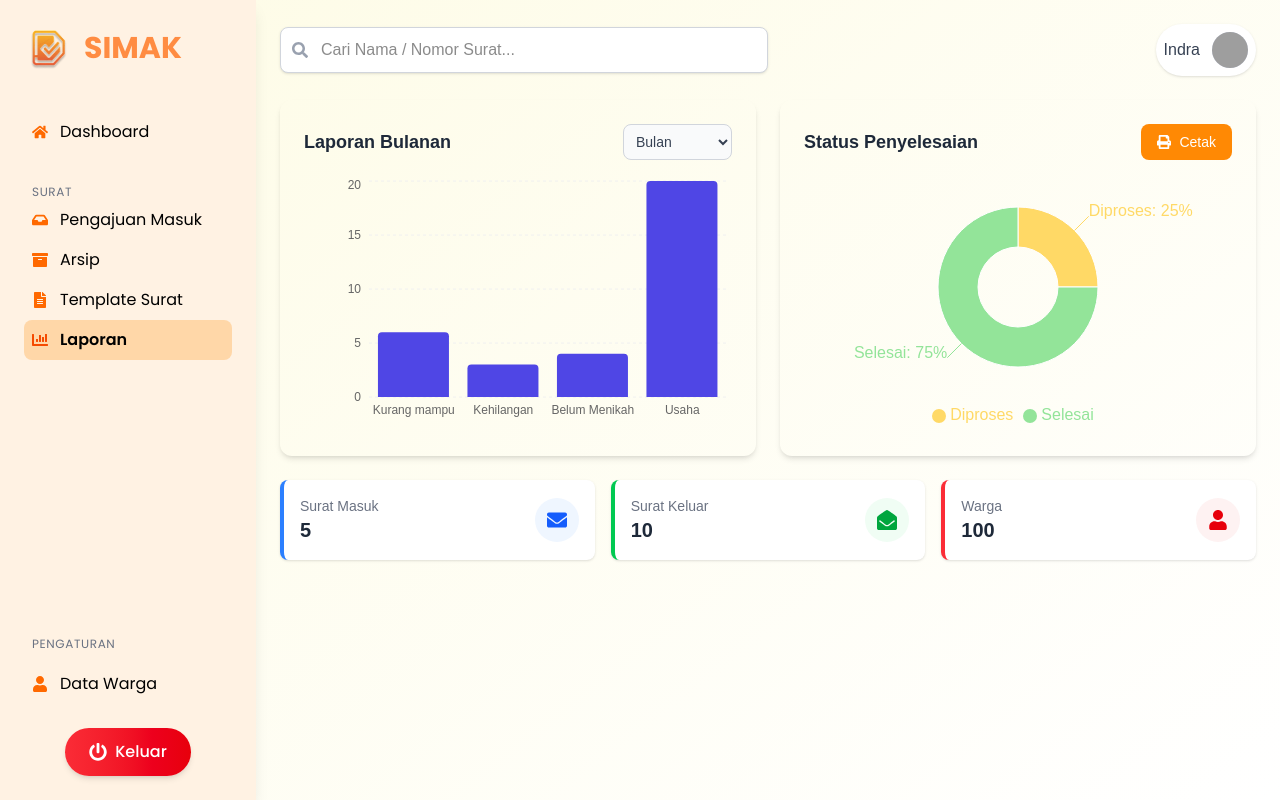
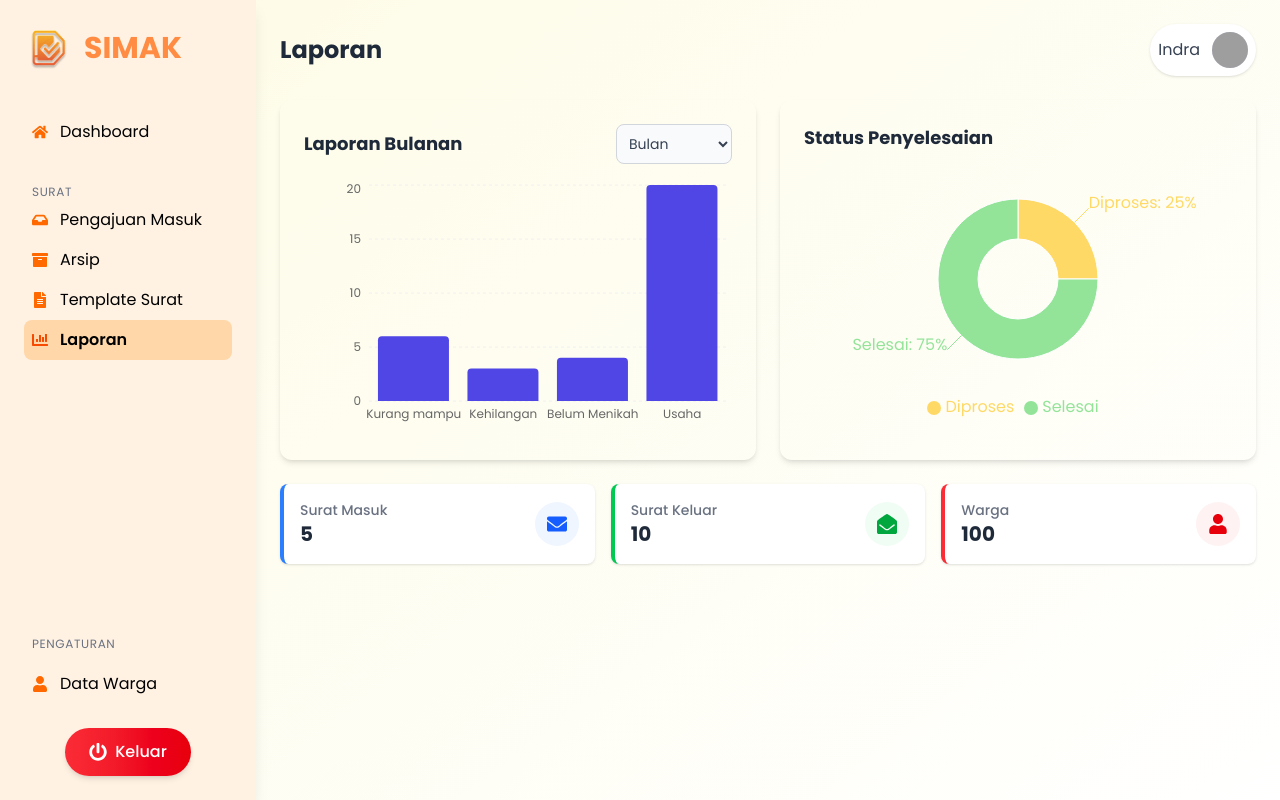
Before and after one commit to affanshdr/SIMAK, a Next.js app: page /Admin-Laporan in a window 1280 px wide. Built offline with nearby package versions, Linux system fonts and the light colour scheme; grey boxes are pictures that could not be loaded.

Commit message:
laporan update

```diff
--- a/src/app/Admin-Laporan/page.tsx
+++ b/src/app/Admin-Laporan/page.tsx
@@ -2,7 +2,7 @@
 
 import React from "react";
 import NavbarAdmin from "../../components/NavbarAdmin";
-import { FaUser, FaEnvelope, FaEnvelopeOpen, FaSearch, FaPrint } from "react-icons/fa";
+import { FaUser, FaEnvelope, FaEnvelopeOpen } from "react-icons/fa";
 import {
   BarChart,
   Bar,
@@ -41,19 +41,20 @@ const COLORS = {
 
 const LaporanAdmin = () => {
   return (
-    <div className="ml-64 min-h-screen bg-gradient-to-br from-yellow-50 to-white p-6">
+    <div
+      className="ml-64 min-h-screen bg-gradient-to-br from-yellow-50 to-white p-6"
+      style={{ fontFamily: "var(--font-poppins)" }}
+    >
       <NavbarAdmin currentPath="/Admin-Laporan" />
 
-      {/* Search + Profile */}
+      {/* Header Laporan + Profile */}
       <div className="flex flex-col md:flex-row justify-between items-center mb-6 gap-4">
-        <div className="relative w-full md:w-1/2">
-          <FaSearch className="absolute left-3 top-1/2 transform -translate-y-1/2 text-gray-400" />
-          <input
-            type="text"
-            placeholder="Cari Nama / Nomor Surat..."
-            className="w-full pl-10 pr-4 py-2.5 rounded-lg border border-gray-300 focus:outline-none focus:ring-2 focus:ring-indigo-500 focus:border-transparent shadow-sm bg-white"
-          />
-        </div>
+        <h1
+          className="text-2xl font-bold text-gray-800"
+          style={{ fontFamily: "var(--font-poppins)" }}
+        >
+          Laporan
+        </h1>
         <div className="flex items-center space-x-3 bg-white p-2 rounded-full shadow-sm">
           <span className="text-gray-700">Indra</span>
           <div className="w-9 h-9 rounded-full bg-indigo-100 flex items-center justify-center overflow-hidden">
@@ -112,15 +113,9 @@ const LaporanAdmin = () => {
           </div>
         </div>
 
-        {/* Pie Chart - Fixed button positioning */}
+        {/* Pie Chart */}
         <div className="bg-yellow p-6 rounded-xl shadow-md">
-          <div className="flex justify-between items-center mb-4">
-            <h2 className="font-bold text-lg text-gray-800">Status Penyelesaian</h2>
-            <button className="flex items-center gap-2 bg-orange-400 hover:bg-orange-500 text-white font-medium py-2 px-4 rounded-lg transition-colors">
-              <FaPrint className="text-sm" />
-              <span className="text-sm">Cetak</span>
-            </button>
-          </div>
+          <h2 className="font-bold text-lg text-gray-800 mb-4">Status Penyelesaian</h2>
           <div className="h-64">
             <ResponsiveContainer width="100%" height="100%">
               <PieChart>
```
